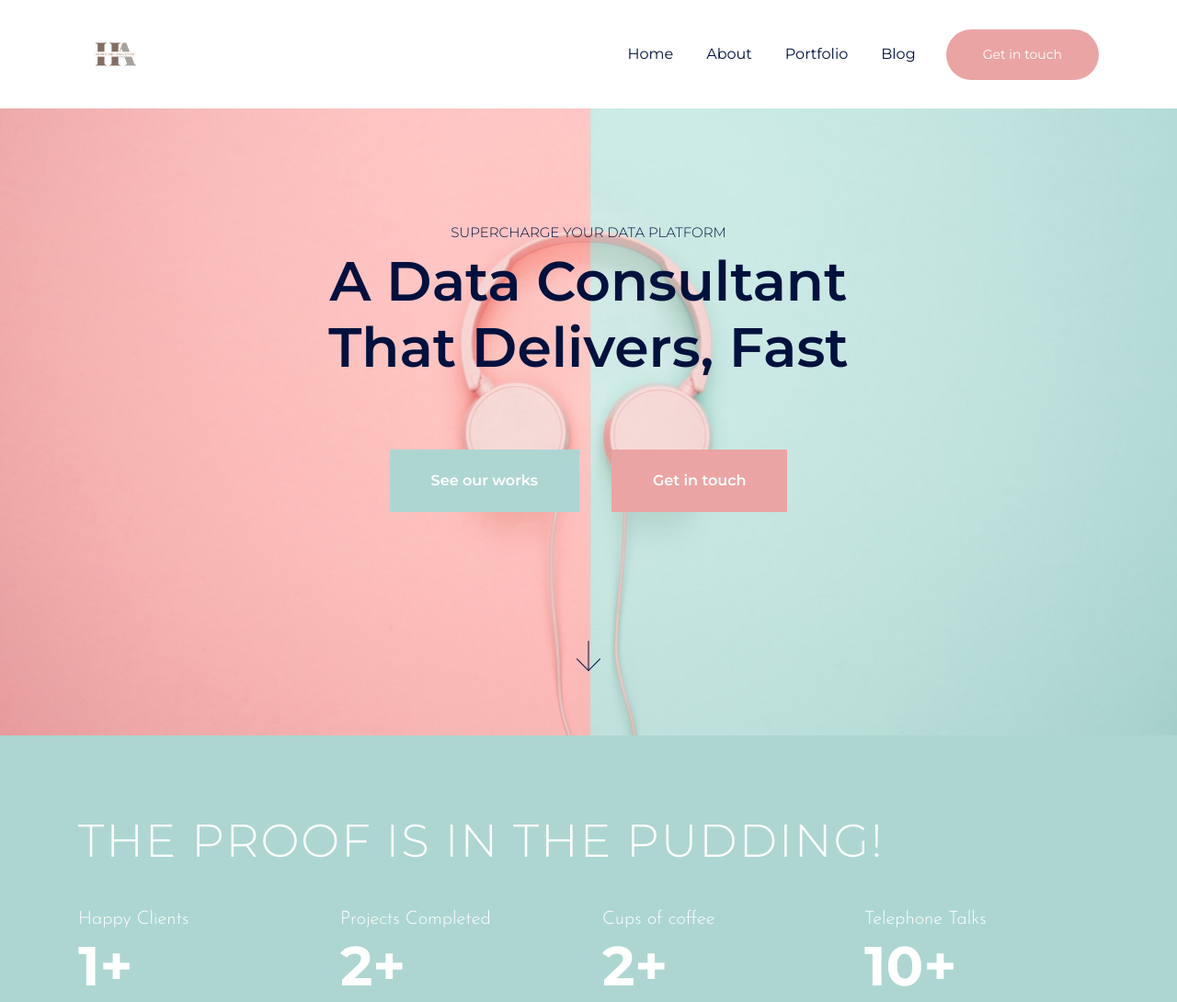
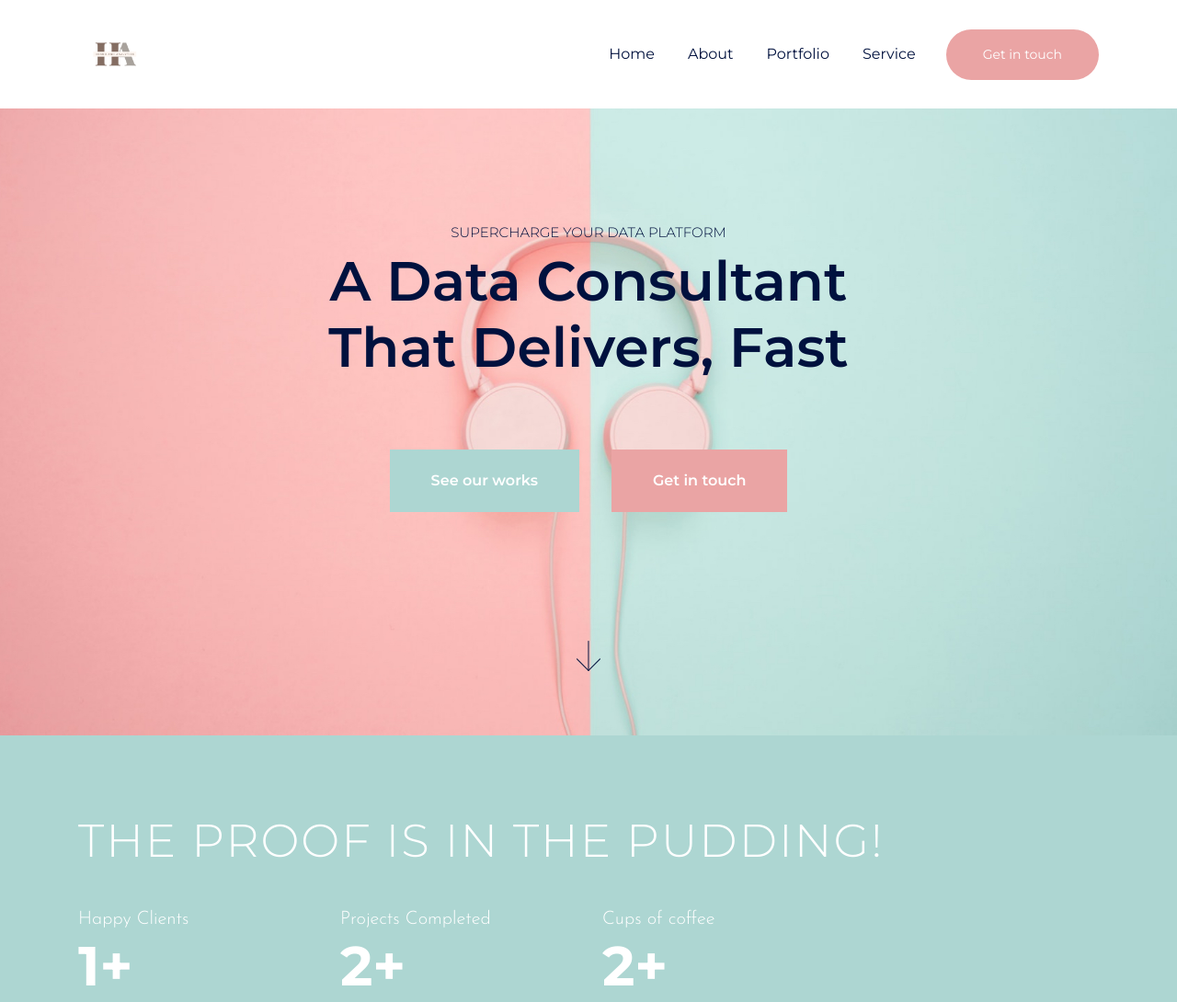
Before and after one commit to hoang-ttr/hoang-ttr.github.io, an Eleventy site: page src/index.md in a window 1280 px wide. Shown: the top 1090 px of the page at 92% size. Built offline with nearby package versions, Linux system fonts and the light colour scheme; Eleventy itself is replaced by a stand-in of ours; files that its build step writes are made by us from their sources.

Commit message:
adjust page layouts

```diff
--- a/src/_data/achieve.json
+++ b/src/_data/achieve.json
@@ -12,10 +12,6 @@
     {
       "title": "Cups of coffee",
       "counter": "2"
-    },
-    {
-      "title": "Telephone Talks",
-      "counter": "10"
     }
   ]
 }
--- a/src/_data/clients.json
+++ b/src/_data/clients.json
@@ -1,5 +1,5 @@
 {
-  "title": "Who trust our judgment",
+  "title": "Technological expertise in",
   "trustedClients":
   ["/assets/images/clients/client-logo-one.png",
     "/assets/images/clients/client-logo-two.png",
--- a/src/_data/footer.json
+++ b/src/_data/footer.json
@@ -4,12 +4,8 @@
   "contactsHeading": "Contact Info",
   "contactsInfo":[
     {
-      "link":"https://maps.app.goo.gl/cFYSjUtEcVdhqA9h9",
-      "text":"Le Van Sy St., Ward 2, Tan Binh, HCMC, Vietnam"
-    },
-    {
-      "link":"tel:409-896-1444",
-      "text":"409-896-1444"
+      "link":"https://maps.app.goo.gl/NY5VC4DQ15QUX4eFA",
+      "text":"Ho Chi Minh City, Vietnam"
     },
     {
       "link":"mailto:",
--- a/src/_data/nav.json
+++ b/src/_data/nav.json
@@ -1,6 +1,6 @@
 {
   "navLogo":"/assets/images/logo.png",
-  "navLinks":["home","about","portfolio","blog"],
+  "navLinks":["home","about","portfolio","service"],
   "navBtnLink":"contact",
   "navBtnText":"Get in touch"
 }
--- a/src/_data/team.json
+++ b/src/_data/team.json
@@ -13,10 +13,6 @@
         {
           "icon": "linkedin",
           "link": "#"
-        },
-        {
-          "icon": "instagram",
-          "link": "#"
         }
       ]
     }
--- a/src/_includes/base.njk
+++ b/src/_includes/base.njk
@@ -177,7 +177,7 @@
           </div>
           <div class="col-12">
             <div class="site-footer-copyright text-center my-3">
-              <p>© Copyright 2024 - All Rights Reserved by <a href="https://staticmania.com/" target="_blank">StaticMania</a> </p>
+              <p>© Copyright 2024 - All Rights Reserved. Site template by <a href="https://staticmania.com/" target="_blank">StaticMania</a> </p>
             </div>
           </div>
         </div>
--- a/src/_includes/layouts/contact.njk
+++ b/src/_includes/layouts/contact.njk
@@ -13,7 +13,7 @@
           <div class="col-lg-6 ml-auto">
             <div class="site-contact-form">
               <h4>{{formTitle}}</h4>
-              <form method="POST" action="https://fabform.io/f/ulB_j_f">
+              <form action="https://fabform.io/f/ulB_j_f" method="post">
                 <div class="row">
                   <div class="col-lg-6">
                     <input type="text" class="form-control" name="first-name" id="first-name" placeholder="First Name">
--- a/src/_includes/layouts/homepage.njk
+++ b/src/_includes/layouts/homepage.njk
@@ -91,7 +91,7 @@
         </div>
       </div>
     </section>
-
+<!--
     <section class="site-testimonial">
       <div class="container">
         <div class="row">
@@ -125,6 +125,6 @@
           {% endfor %}
         </div>
       </div>
-    </section>
+    </section> -->
 
 {% endblock %}
```
